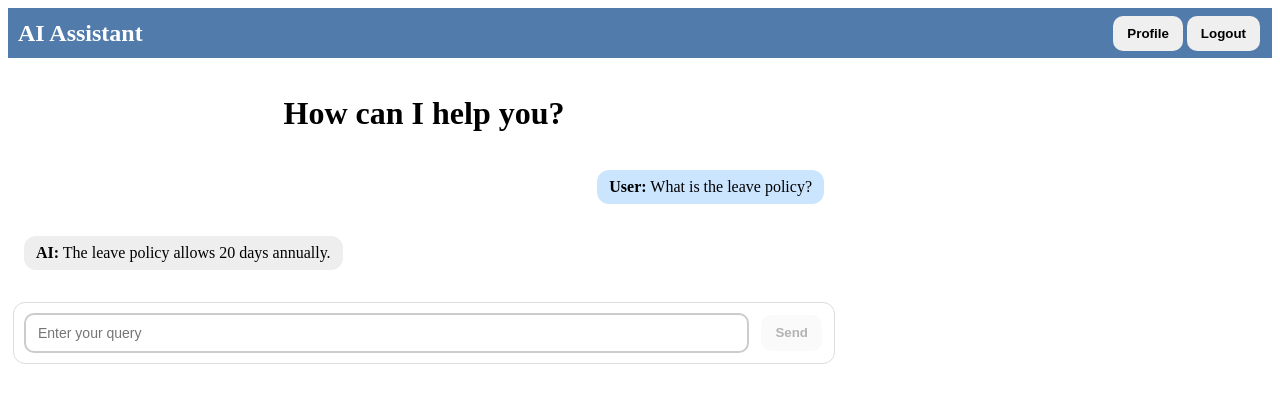
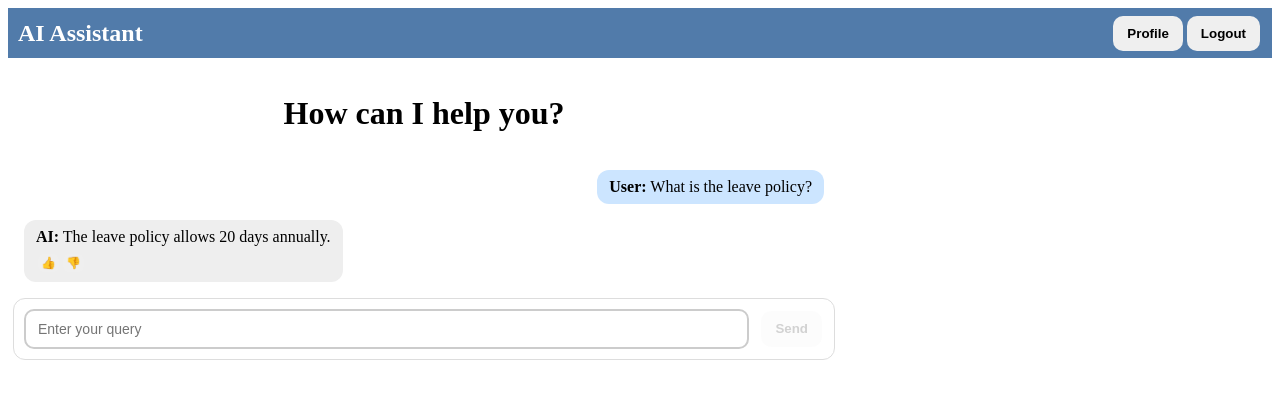
Before and after one commit to rujulm/EAKAP-frontend, a Nuxt app: page /chat in a window 1280 px wide. Shown: the top 402 px of the page. Built offline with nearby package versions, Linux system fonts and the light colour scheme.

Commit message:
feat: Add response feedback functionality

```diff
--- a/app/pages/chat.vue
+++ b/app/pages/chat.vue
@@ -9,7 +9,17 @@
   <main>
     <h1>How can I help you?</h1>
     <div class="msg" v-for="(msg, i) in messages" :key="i">
-      <p v-if="msg.role==='AI'" class="AI"><strong>{{ msg.role }}:</strong> {{ msg.text }}</p>
+      <div v-if="msg.role === 'AI'" class="AI">
+      <p><strong>{{ msg.role }}:</strong> {{ msg.text }}</p>
+
+      <div class="feedback">
+        <button @click="sendFeedback(i, 'up')" :disabled="msg.feedbackSent || msg.feedbackLoading">👍</button>
+        <button @click="sendFeedback(i, 'down')" :disabled="msg.feedbackSent || msg.feedbackLoading">👎</button>
+        <span v-if="msg.feedbackLoading" class="feedback-status">Sending…</span>
+        <span v-else-if="msg.feedbackSent" class="feedback-status">Thanks!</span>
+        <span v-else-if="msg.feedbackError" class="feedback-error">Failed</span>
+      </div>
+    </div>
       <p v-else-if="msg.role==='User'" class="User"><strong>{{ msg.role }}:</strong> {{ msg.text }}</p>
     </div>
     <p v-if="loading" class="typing">AI is typing…</p>
@@ -46,12 +56,44 @@ async function send() {
       body: { query: text }
     })
 
-    messages.value.push({ role: 'AI', text: data.answer })
+    messages.value.push({ role: 'AI', text: data.answer,
+      feedbackSent: false,
+      feedbackLoading: false,
+      feedbackError: false })
   } catch (err) {
     console.error(err)
-    messages.value.push({ role: 'AI', text: 'Error contacting server.' })
+    messages.value.push({ role: 'AI', text: 'Error contacting server.',
+      feedbackSent: false,
+      feedbackLoading: false,
+      feedbackError: false })
   } finally {
     loading.value = false
+  }
+}
+
+async function sendFeedback(index, type) {
+  const msg = messages.value[index]
+  if (!msg || msg.role !== 'AI') return
+  if (msg.feedbackSent || msg.feedbackLoading) return
+
+  msg.feedbackError = false
+  msg.feedbackLoading = true
+
+  try {
+    await $fetch('/api/feedback', {
+      method: 'POST',
+      body: {
+        rating: type,
+        text: msg.text,
+        timestamp: Date.now()
+      }
+    })
+    msg.feedbackSent = true
+  } catch (e) {
+    console.error(e)
+    msg.feedbackError = true
+  } finally {
+    msg.feedbackLoading = false
   }
 }
 </script>
@@ -88,22 +130,29 @@ main > div.msg {
   width: 100%;
 }
 
-main > div:has(p.AI) {
+main > div:has(.AI) {
   justify-content: flex-start;
 }
 
-main > div:has(p.User) {
+main > div:has(.User) {
   justify-content: flex-end;
 }
 
-p.AI, p.User {
+p.User {
+  max-width: 70%;
+  padding: 8px 12px;
+  border-radius: 12px;
+  background: #cce5ff;
+}
+.AI {
+  background: #eee;
   max-width: 70%;
   padding: 8px 12px;
   border-radius: 12px;
 }
-p.AI { background: #eee; }
-p.User { background: #cce5ff; }
-
+.AI p {
+  margin: 0;
+}
 .input-container {
   display: flex;
   gap: 10px;
@@ -137,6 +186,30 @@ button {
   font-family:Arial, Helvetica, sans-serif;
 }
 
+button:disabled {
+  opacity: 0.6;
+  cursor: not-allowed;
+}
 
+.feedback {
+  margin-top: 6px;
+  display: flex;
+  align-items: center;
+  font-size: 12px;
+}
+.feedback button {
+  padding: 2px 3px;
+  border-radius: 6px;
+  font-size: 12px;
+}
+
+.feedback-status {
+  opacity: 0.8;
+}
+
+.feedback-error {
+  color: #b00020;
+  font-weight: 600;
+}
 
 </style>
```
